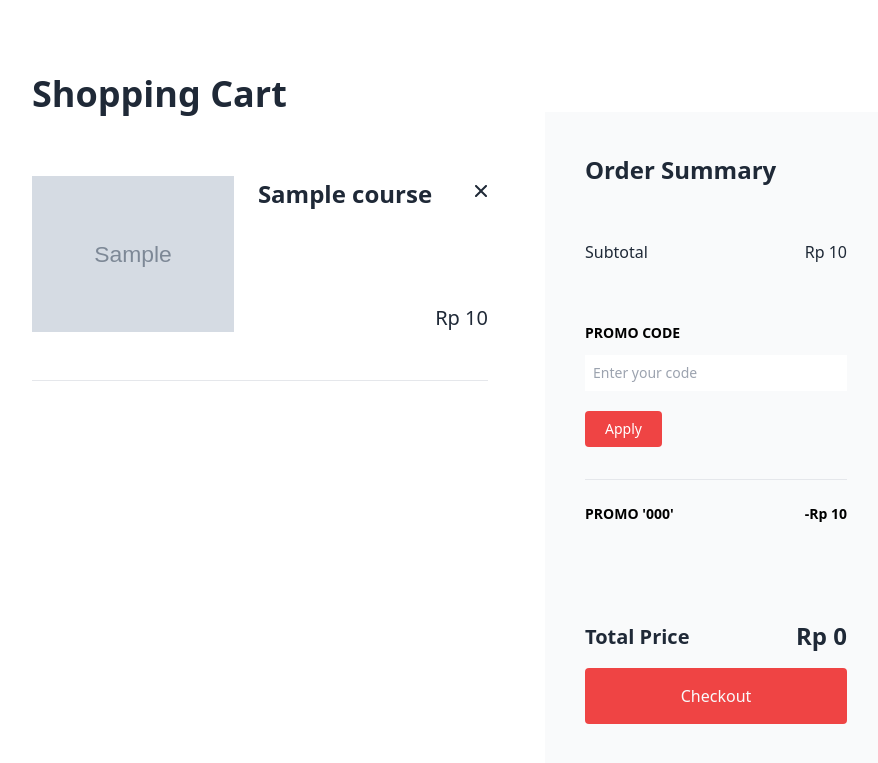
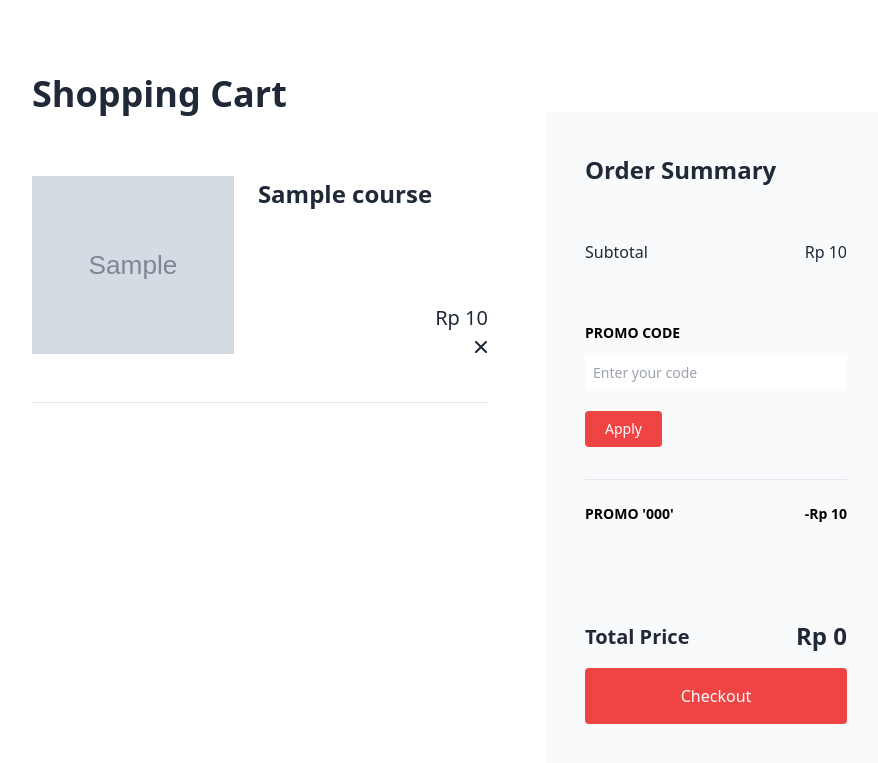
Before and after one commit to Ibupunyamimpi/ipm_learning, a Django app: template ipm_learning/templates/order/order_summary.html in a window 1280 px wide. Shown: the part 80-843 px from the top of the page, without its empty margins (152-1030 px from the left). Run offline with Django 3.2, Linux system fonts and the light colour scheme; the template is opened without the code that fills it: values that come from a table or form of the project are taken from there, others are empty; tables that the repository leaves empty hold one stand-in row (values such as "Sample post"); grey boxes marked "Sample" are stand-in pictures; some libraries are stand-ins or nearby versions.

Commit message:
rearranged remove item button

```diff
--- a/ipm_learning/templates/order/order_summary.html
+++ b/ipm_learning/templates/order/order_summary.html
@@ -29,10 +29,7 @@
                                     <p class="text-2xl font-semibold leading-normal text-gray-800 ">{{ item.course.name }}</p>
                                 </div>
                                 <div class="flex justify-end">
-                                    <a aria-label="Cancel product" href="{% url 'order:remove-from-cart' item.id %}" class="mt-2 focus:outline-none focus:ring-2 focus:ring-gray-800 rounded">
-                                         <img src="{% static 'images/shopping-cart-3-svg1.svg' %}" alt="cross" />
-                                         <!-- <img class="dark:block hidden"  src="https://tuk-cdn.s3.amazonaws.com/can-uploader/shopping-cart-3-svg1dark.svg" alt="cross" /> -->
-                                    </a>
+
                                 </div>
                             </div>
                             {% if item.course.discount_pct > 0 %}
@@ -41,11 +38,19 @@
                             {% endif %}
                             <div class="mt-20 flex w-full items-center justify-between">
                                 <div class="w-full flex flex-col h-full md:flex-row justify-between">
+
                                     <div class="flex justify-start">
 
                                     </div>
                                     <div class="hidden md:block flex justify-end">
+
                                         <p class="md:mt-3 text-gray-800 text-right"><span class="text-xl leading-tight text-gray-800"></span><span class="text-xl font-medium">{{ item.course.get_discount_price }}</span></p>
+                                        <div class="flex justify-end">
+                                            <a aria-label="Cancel product" href="{% url 'order:remove-from-cart' item.id %}" class="mt-2 focus:outline-none focus:ring-2 focus:ring-gray-800 rounded">
+                                                <img src="{% static 'images/shopping-cart-3-svg1.svg' %}" alt="cross" />
+                                                <!-- <img class="dark:block hidden"  src="https://tuk-cdn.s3.amazonaws.com/can-uploader/shopping-cart-3-svg1dark.svg" alt="cross" /> -->
+                                           </a>
+                                        </div>
                                     </div>
                                 </div>
                             </div>
@@ -63,6 +68,7 @@
                             <p class="mt-4 w-11/12 text-base leading-4 text-red-600">Discount: {{ item.course.get_discount_pct }}</p>
                         {% endif %}
                         <div class="flex items-center justify-end mt-6">
+
                             <div>
                                 <p class="mt:mt-3 text-gray-800 text-right"><span class="text-xl leading-5 text-gray-800"></span><span class="text-xl leading-5 font-medium">{{ item.course.get_discount_price }}</span></p>
                             </div>
```
